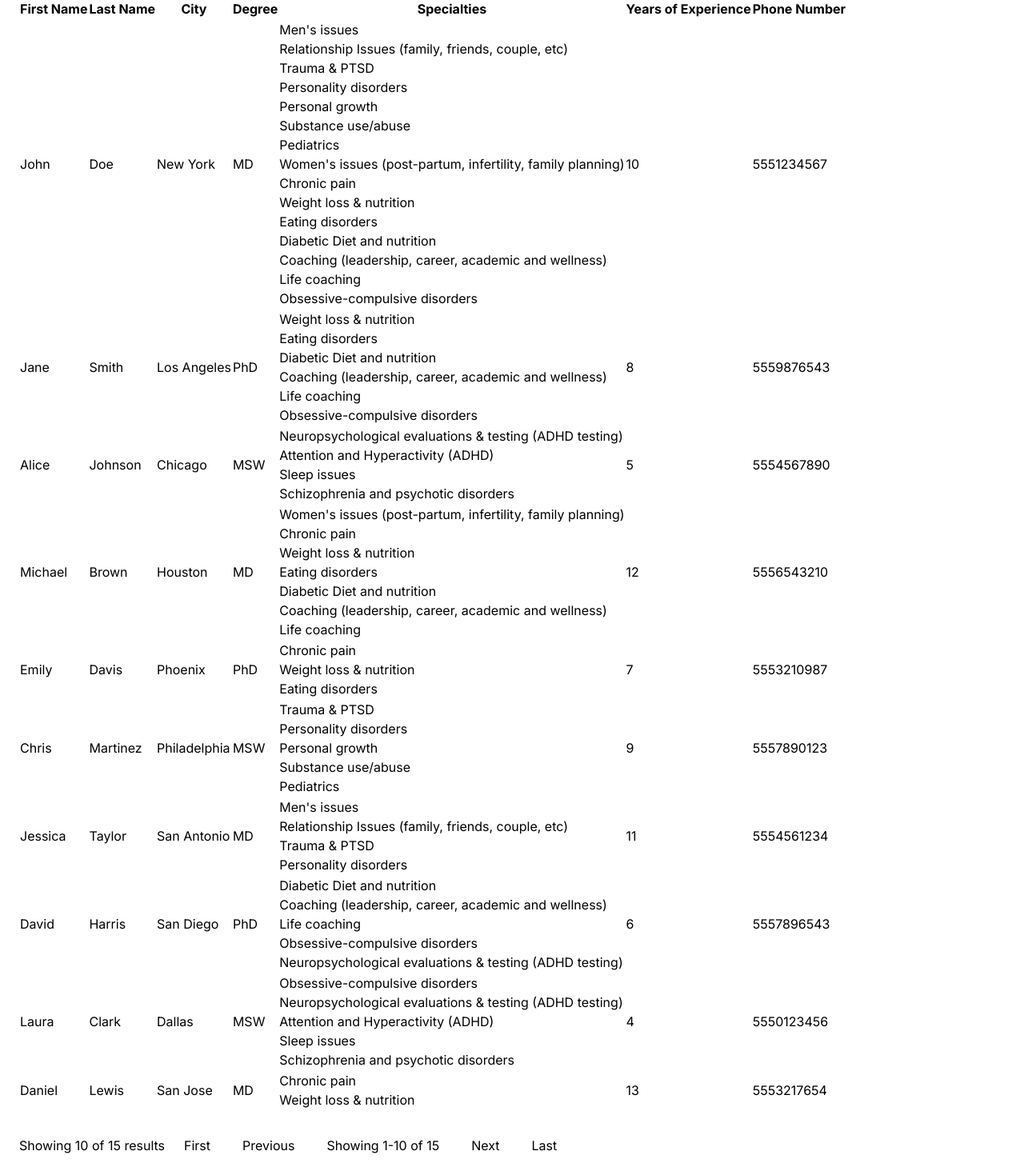
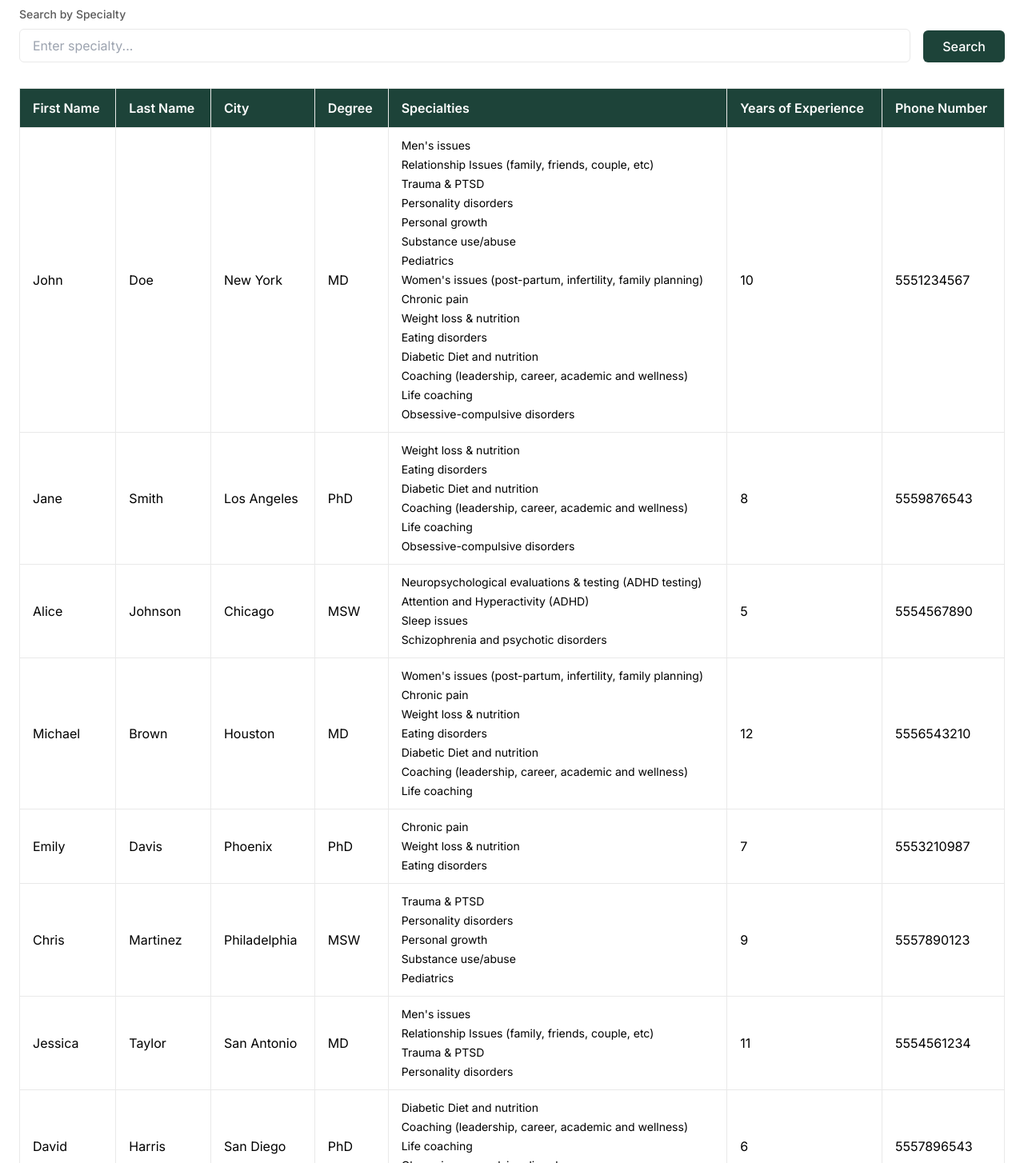
Before and after one commit to seanohue/solace-assignment, a Next.js app: page / in a window 1280 px wide. Shown: the part 76-1530 px from the top of the page at 80% size. Built offline with nearby package versions, Linux system fonts and the light colour scheme.

Commit message:
first pass of color scheme and tailwind, update notes

```diff
--- a/src/app/page.tsx
+++ b/src/app/page.tsx
@@ -85,95 +85,116 @@ export default function Home() {
   };
 
   const goLast = () => {
-    const lastPageStart = total > 0 ? Math.floor((total - 1) / 25) * 25 : 0;
+    const limit = 10;
+    const lastPageStart = total > 0 ? Math.floor((total - 1) / limit) * limit : 0;
     loadPage(lastPageStart);
   };
 
   const isShowingAllResults = nextCursor === null && prevCursor === null && (cursor === 0 || cursor === null);
 
   return (
-    <main style={{ margin: "24px" }}>
-      <h1>Solace Advocates</h1>
-      <form onSubmit={onSubmit}>
-        <label htmlFor="specialty-search">Search by Specialty</label>
+    <main className="p-6 max-w-7xl mx-auto">
+      <h1 className="text-3xl font-bold text-primary mb-6">Solace Advocates</h1>
+
+      <form onSubmit={onSubmit} className="mb-8">
+        <div className="flex gap-4 items-end">
+          <div className="flex-1">
+            <label htmlFor="specialty-search" className="block text-sm font-medium text-neutral-dark-grey mb-2">
+              Search by Specialty
+            </label>
             <input
               id="specialty-search"
-          style={{ border: "1px solid black" }}
+              className="w-full px-4 py-2 border border-neutral-light-grey rounded-md focus:outline-none focus:ring-2 focus:ring-primary-focused focus:border-transparent"
               value={searchTerm}
               onChange={onChange}
+              placeholder="Enter specialty..."
             />
-        <button type="submit">Search</button>
+          </div>
+          <button
+            type="submit"
+            className="px-6 py-2 bg-primary text-neutral-white rounded-md hover:bg-primary-focused transition-colors font-medium"
+          >
+            Search
+          </button>
+        </div>
       </form>
-      <table>
+
+      <div className="overflow-x-auto mb-6">
+        <table className="min-w-full border-collapse border border-neutral-light-grey">
           <thead>
-          <tr>
-            <th>First Name</th>
-            <th>Last Name</th>
-            <th>City</th>
-            <th>Degree</th>
-            <th>Specialties</th>
-            <th>Years of Experience</th>
-            <th>Phone Number</th>
+            <tr className="bg-primary text-neutral-white">
+              <th className="px-4 py-3 text-left font-semibold border border-neutral-light-grey">First Name</th>
+              <th className="px-4 py-3 text-left font-semibold border border-neutral-light-grey">Last Name</th>
+              <th className="px-4 py-3 text-left font-semibold border border-neutral-light-grey">City</th>
+              <th className="px-4 py-3 text-left font-semibold border border-neutral-light-grey">Degree</th>
+              <th className="px-4 py-3 text-left font-semibold border border-neutral-light-grey">Specialties</th>
+              <th className="px-4 py-3 text-left font-semibold border border-neutral-light-grey">Years of Experience</th>
+              <th className="px-4 py-3 text-left font-semibold border border-neutral-light-grey">Phone Number</th>
             </tr>
           </thead>
           <tbody>
-          {filteredAdvocates.map((advocate) => {
+            {filteredAdvocates.map((advocate, index) => {
               return (
-              <tr>
-                <td>{advocate.firstName}</td>
-                <td>{advocate.lastName}</td>
-                <td>{advocate.city}</td>
-                <td>{advocate.degree}</td>
-                <td>
-                  {advocate.specialties.map((specialty) => (
-                    <div>{specialty}</div>
+                <tr key={index} className="hover:bg-green-100 transition-colors">
+                  <td className="px-4 py-3 border border-neutral-light-grey">{advocate.firstName}</td>
+                  <td className="px-4 py-3 border border-neutral-light-grey">{advocate.lastName}</td>
+                  <td className="px-4 py-3 border border-neutral-light-grey">{advocate.city}</td>
+                  <td className="px-4 py-3 border border-neutral-light-grey">{advocate.degree}</td>
+                  <td className="px-4 py-3 border border-neutral-light-grey">
+                    <div className="flex flex-col gap-1">
+                      {advocate.specialties.map((specialty, i) => (
+                        <span key={i} className="text-sm">{specialty}</span>
                       ))}
+                    </div>
                   </td>
-                <td>{advocate.yearsOfExperience}</td>
-                <td>{advocate.phoneNumber}</td>
+                  <td className="px-4 py-3 border border-neutral-light-grey">{advocate.yearsOfExperience}</td>
+                  <td className="px-4 py-3 border border-neutral-light-grey">{advocate.phoneNumber}</td>
                 </tr>
               );
             })}
           </tbody>
         </table>
-      <div style={{ marginTop: "24px", display: "flex", gap: "8px", alignItems: "center" }}>
+      </div>
+
+      <div className="flex items-center gap-4 flex-wrap">
         {isShowingAllResults ? (
-          <span>Showing all {total} results</span>
+          <span className="text-neutral-dark-grey">Showing all {total} results</span>
         ) : (
           <>
-            <span>Showing {filteredAdvocates.length} of {total} results</span>
+            <span className="text-neutral-dark-grey">
+              Showing {filteredAdvocates.length > 0 ? (cursor || 0) + 1 : 0}-
+              {(cursor || 0) + filteredAdvocates.length} of {total}
+            </span>
+            <div className="flex gap-2">
               <button
                 onClick={resetPage}
                 disabled={prevCursor === null}
-              style={{ padding: "8px 16px", cursor: prevCursor === null ? "not-allowed" : "pointer" }}
+                className="px-4 py-2 bg-primary text-neutral-white rounded-md hover:bg-primary-focused transition-colors disabled:bg-neutral-grey disabled:cursor-not-allowed disabled:hover:bg-neutral-grey font-medium"
               >
                 First
               </button>
               <button
                 onClick={goPrevious}
                 disabled={prevCursor === null}
-              style={{ padding: "8px 16px", cursor: prevCursor === null ? "not-allowed" : "pointer" }}
+                className="px-4 py-2 bg-primary text-neutral-white rounded-md hover:bg-primary-focused transition-colors disabled:bg-neutral-grey disabled:cursor-not-allowed disabled:hover:bg-neutral-grey font-medium"
               >
                 Previous
               </button>
-            <span style={{ margin: "0 16px" }}>
-              Showing {filteredAdvocates.length > 0 ? (cursor || 0) + 1 : 0}-
-              {(cursor || 0) + filteredAdvocates.length} of {total}
-            </span>
               <button
                 onClick={goNext}
                 disabled={nextCursor === null}
-              style={{ padding: "8px 16px", cursor: nextCursor === null ? "not-allowed" : "pointer" }}
+                className="px-4 py-2 bg-primary text-neutral-white rounded-md hover:bg-primary-focused transition-colors disabled:bg-neutral-grey disabled:cursor-not-allowed disabled:hover:bg-neutral-grey font-medium"
               >
                 Next
               </button>
               <button
                 onClick={goLast}
                 disabled={nextCursor === null}
-              style={{ padding: "8px 16px", cursor: nextCursor === null ? "not-allowed" : "pointer" }}
+                className="px-4 py-2 bg-primary text-neutral-white rounded-md hover:bg-primary-focused transition-colors disabled:bg-neutral-grey disabled:cursor-not-allowed disabled:hover:bg-neutral-grey font-medium"
               >
                 Last
               </button>
+            </div>
           </>
         )}
       </div>
--- a/tailwind.config.ts
+++ b/tailwind.config.ts
@@ -8,10 +8,27 @@ const config: Config = {
   ],
   theme: {
     extend: {
-      backgroundImage: {
-        "gradient-radial": "radial-gradient(var(--tw-gradient-stops))",
-        "gradient-conic":
-          "conic-gradient(from 180deg at 50% 50%, var(--tw-gradient-stops))",
+      // Color scheme from Solace Health website
+      colors: {
+        primary: {
+          DEFAULT: "#1d4339",
+          focused: "#285e50",
+          selected: "#347866",
+        },
+        accent: {
+          mid: "#3f937c",
+        },
+        neutral: {
+          black: "#101010",
+          white: "#fff",
+          grey: "#9a9a9a",
+          "dark-grey": "#5a5a5a",
+          "light-grey": "#e9e9e9",
+        },
+        green: {
+          100: "#f4f8f7",
+        },
+        opal: "#d4e2dd",
       },
     },
   },
```
Also changed, not shown: 1 other file (tests, documents, lock files or other folders). Lines whose indentation alone changed are shown as unchanged.
